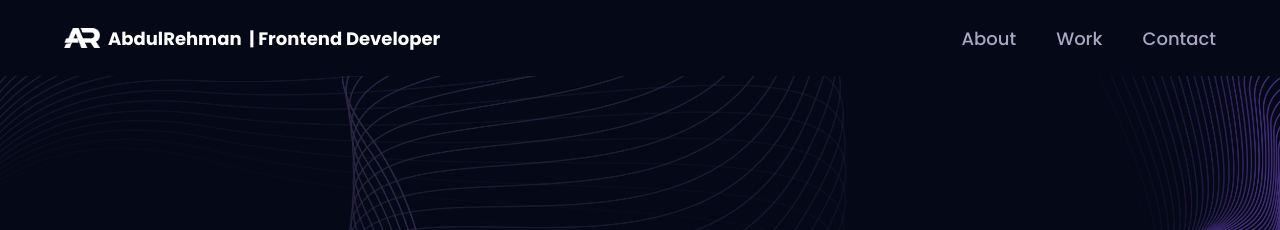
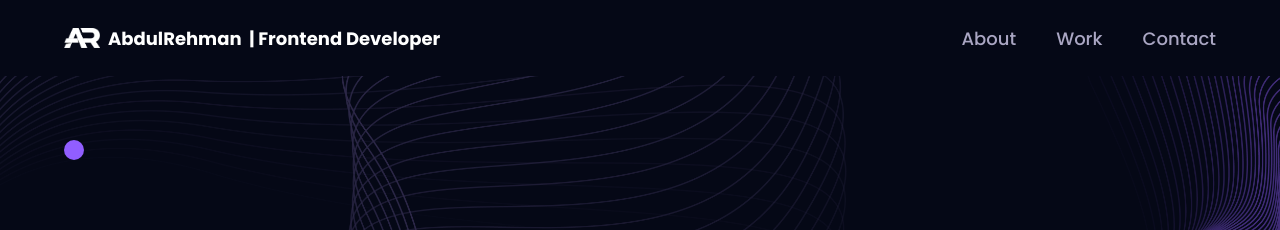
Before and after one commit to YoungDevelopment/My-Portfolio, a React app: page / in a window 1280 px wide. Shown: the top 230 px of the page. Built offline with nearby package versions, Linux system fonts and the light colour scheme; the HTML template or start-up script is replaced by a standard one.

Commit message:
second commit

```diff
--- a/src/components/Hero.jsx
+++ b/src/components/Hero.jsx
@@ -3,18 +3,16 @@ import { motion } from "framer-motion";
 import { styles } from "../styles";
 import { ComputersCanvas } from "./canvas";
 
-
-
 export default function Hero() {
   return (
     <section className="relative w-full h-screen mx-auto">
-      <div className={`${styles.paddingX} absolute inset-0 top-[120px] max-w-7xl mx-auto flex flex-row items-start gap 5`}>
+      <div
+        className={`${styles.paddingX} absolute inset-0 top-[120px] max-w-7xl mx-auto flex flex-row items-start gap 5`}
+      >
         <div className="flex flex-col justify-center items-center mt-5">
-          <div className="w-5 h">
-
-          </div>
+          <div className="w-5 h-5 rounded-full bg-[#915eff]"></div>
         </div>
       </div>
     </section>
-  )
+  );
 }
```
